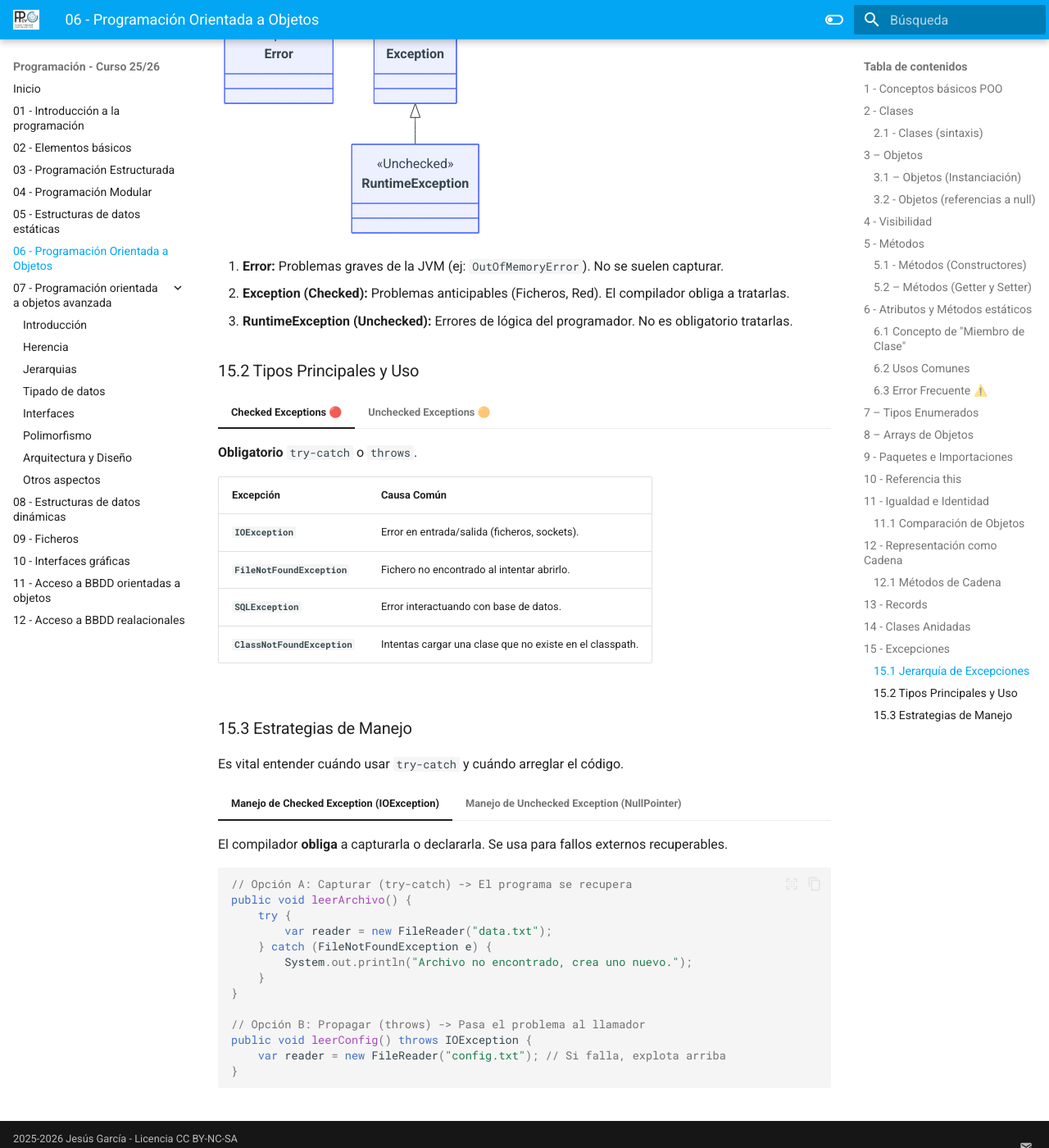
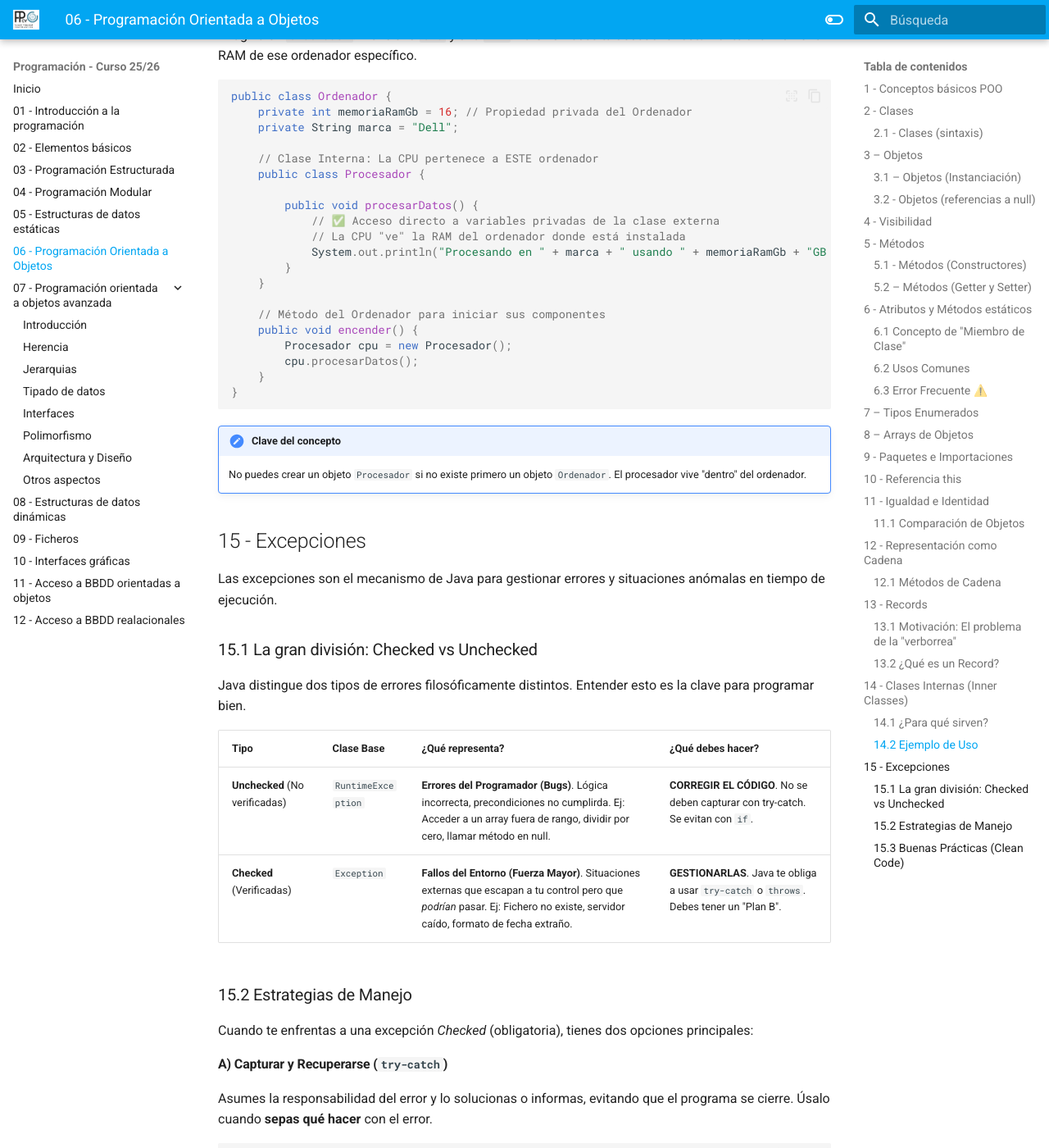
Before and after one commit to jssdocente/pg2526d, an MkDocs documentation site: the page built from docs/temas/06/index.md, in a window 1280 px wide and 1400 px high, scrolled down 12766 px. Shown: the whole window at 82% size. Built offline with MkDocs 1.6.1 and Material for MkDocs 9.7.7, drawn with Linux system fonts in a browser that asks for light colours; some of the changed text lies outside the part shown.

Commit message:
Update UT6 doc

````diff
--- a/docs/temas/06/index.md
+++ b/docs/temas/06/index.md
@@ -367,153 +367,144 @@
 
 ## 13 - Records
 
-Introducidos en Java 14, definen clases inmutables de datos ("Data Carriers") de forma concisa.
+### 13.1 Motivación: El problema de la "verborrea"
+
+En Java, crear una clase simple para almacenar datos (conocida como POJO o DTO) tradicionalmente requería escribir mucho código repetitivo (*boilerplate*): campos privados, constructores, getters, setters, y sobrescribir `equals()`, `hashCode()` y `toString()`.
+
+**Comparativa:** Para guardar simplemente un nombre y una edad:
+
+=== "Clase Tradicional (POJO)"
+    ```java
+    public class Persona {
+        private final String nombre;
+        private final int edad;
+
+        public Persona(String nombre, int edad) {
+            this.nombre = nombre;
+            this.edad = edad;
+        }
+
+        public String getNombre() { return nombre; }
+        public int getEdad() { return edad; }
+
+        @Override
+        public boolean equals(Object o) { ... } // +10 líneas
+        @Override
+        public int hashCode() { ... } // +5 líneas
+        @Override
+        public String toString() { ... } // +3 líneas
+    }
+    ```
+
+=== "Record (Java 14+)"
+    ```java
+    public record Persona(String nombre, int edad) {}
+    ```
+
+### 13.2 ¿Qué es un Record?
+
+Un `record` es un tipo especial de clase pensado para actuar exclusivamente como **transportador de datos inmutables**.
+Al definirlo, el compilador genera automáticamente:
+
+*   Un **constructor** con todos los argumentos.
+*   Métodos de acceso (sin prefijo `get`, ej: `persona.nombre()`).
+*   Implementaciones correctas de `equals()`, `hashCode()` y `toString()`.
+
+!!! warning "Limitaciones importantes"
+    *   Son **inmutables**: No tienen `setters`. Una vez creados, sus datos no cambian.
+    *   Son **finales**: No se puede heredar de un record ni un record puede heredar de otra clase (aunque sí implementar interfaces).
+
+## 14 - Clases Internas (Inner Classes)
+
+Una **Clase Interna** es una clase definida dentro de otra clase. A diferencia de las clases normales, una clase interna está vinculada a una **instancia concreta** de la clase externa.
+
+### 14.1 ¿Para qué sirven?
+Se utilizan cuando una clase **solo tiene sentido en el contexto de otra** y necesita acceder a sus datos privados para funcionar. Ayudan a mantener el código organizado y mejoran la encapsulación (la clase interna puede ser privada, ocultándola del resto del mundo).
+
+### 14.2 Ejemplo de Uso
+
+Imagina un `Ordenador`. Tiene una `CPU` y una `RAM`. La CPU necesita acceder directamente a la memoria RAM de ese ordenador específico.
 
 ```java
-public record Persona(String nombre, int edad) {}
-```
+public class Ordenador {
+    private int memoriaRamGb = 16; // Propiedad privada del Ordenador
+    private String marca = "Dell";
 
-!!! check "Ventajas Automáticas"
-    *   ✅ **Constructor** canónico explícito.
-    *   ✅ Métodos **`equals`, `hashCode`, `toString`**.
-    *   ✅ Accessors (ej: `nombre()`, `edad()`).
+    // Clase Interna: La CPU pertenece a ESTE ordenador
+    public class Procesador {
 
-## 14 - Clases Anidadas
-
-Permiten definir una clase dentro de otra para agrupar lógicamente clases que solo se usan en un lugar, aumentando la encapsulación.
-
-| Tipo | Sintaxis | Descripción | Acceso a Externa |
-| :--- | :--- | :--- | :--- |
-| **Static Nested** | `static class B` | Asocia con la CLASE externa. | No accede a `this` externo (solo `static`). |
-| **Inner Class** | `class B` | Asocia con la INSTANCIA externa. | Accede a miembros `private` de la instancia externa. |
-
-**Ejemplos y Diferencias**
-
-=== "Static Nested Class"
-    Útil para clases de utilidad o builders que no dependen de la instancia particular del objeto padre.
-
-    ```java
-    public class Externa {
-        private static int datoStatic = 1;
-
-        // Se comporta como una clase normal, pero dentro del namespace de Externa
-        public static class Anidada {
-            void print() { System.out.println(datoStatic); }
+        public void procesarDatos() {
+            // ✅ Acceso directo a variables privadas de la clase externa
+            // La CPU "ve" la RAM del ordenador donde está instalada
+            System.out.println("Procesando en " + marca + " usando " + memoriaRamGb + "GB de RAM");
         }
     }
 
-    // Instanciación (Directa)
-    Externa.Anidada obj = new Externa.Anidada();
-    ```
+    // Método del Ordenador para iniciar sus componentes
+    public void encender() {
+        Procesador cpu = new Procesador();
+        cpu.procesarDatos();
+    }
+}
+```
 
-=== "Inner Class"
-    Útil para crear objetos dependientes, como un Iterador o un Motor de un Coche específico.
-
-    ```java
-    public class Coche {
-        private String modelo = "Tesla";
-
-        // Vive SOLO asociada a un objeto Coche concreto
-        public class Motor {
-            void encender() {
-                // Accede al campo privado 'modelo' de SU coche contenedor
-                System.out.println("Arrancando " + modelo);
-            }
-        }
-    }
-
-    // Instanciación (Requiere objeto externo)
-    Coche miCoche = new Coche();
-    Coche.Motor motor = miCoche.new Motor();
-    ```
+!!! note "Clave del concepto"
+    No puedes crear un objeto `Procesador` si no existe primero un objeto `Ordenador`. El procesador vive "dentro" del ordenador.
 
 ## 15 - Excepciones
 
-Las excepciones son eventos que interrumpen el flujo normal del programa. En Java, todas heredan de la clase `Throwable`.
+Las excepciones son el mecanismo de Java para gestionar errores y situaciones anómalas en tiempo de ejecución.
 
-### 15.1 Jerarquía de Excepciones
+### 15.1 La gran división: Checked vs Unchecked
 
-```mermaid
-classDiagram
-    class Throwable
-    class Error {
-        <<Irrecuperable>>
+Java distingue dos tipos de errores filosóficamente distintos. Entender esto es la clave para programar bien.
+
+| Tipo | Clase Base | ¿Qué representa? | ¿Qué debes hacer? |
+| :--- | :--- | :--- | :--- |
+| **Unchecked** (No verificadas) | `RuntimeException` | **Errores del Programador (Bugs)**. Lógica incorrecta, precondiciones no cumplirda. Ej: Acceder a un array fuera de rango, dividir por cero, llamar método en null. | **CORREGIR EL CÓDIGO**. No se deben capturar con try-catch. Se evitan con `if`. |
+| **Checked** (Verificadas) | `Exception` | **Fallos del Entorno (Fuerza Mayor)**. Situaciones externas que escapan a tu control pero que *podrían* pasar. Ej: Fichero no existe, servidor caído, formato de fecha extraño. | **GESTIONARLAS**. Java te obliga a usar `try-catch` o `throws`. Debes tener un "Plan B". |
+
+### 15.2 Estrategias de Manejo
+
+Cuando te enfrentas a una excepción *Checked* (obligatoria), tienes dos opciones principales:
+
+#### A) Capturar y Recuperarse (`try-catch`)
+Asumes la responsabilidad del error y lo solucionas o informas, evitando que el programa se cierre. Úsalo cuando **sepas qué hacer** con el error.
+
+```java
+public void esperarUnSegundo() {
+    System.out.println("Iniciando espera...");
+    try {
+        // Thread.sleep lanza InterruptedException (Checked)
+        // Obliga a gestionar: "¿Qué pasa si alguien interrumpe la espera?"
+        Thread.sleep(1000);
+    } catch (InterruptedException e) {
+        // Plan B: Informar y quizás detener la operación actual limpiamente
+        System.out.println("¡La espera fue interrumpida!");
     }
-    class Exception {
-        <<Checked>>
-    }
-    class RuntimeException {
-        <<Unchecked>>
-    }
-
-    Throwable <|-- Error
-    Throwable <|-- Exception
-    Exception <|-- RuntimeException
+    System.out.println("Fin"); // El programa continúa
+}
 ```
 
-1.  **Error:** Problemas graves de la JVM (ej: `OutOfMemoryError`). No se suelen capturar.
-2.  **Exception (Checked):** Problemas anticipables (Ficheros, Red). El compilador obliga a tratarlas.
-3.  **RuntimeException (Unchecked):** Errores de lógica del programador. No es obligatorio tratarlas.
+#### B) Propagar (`throws`)
+Decides que este método no es el lugar adecuado para solucionar el problema. "Pasas la patata caliente" a quien llamó a este método.
 
-### 15.2 Tipos Principales y Uso
+```java
+// Aviso en la firma: "Oye, quien me use debe saber que esto puede fallar"
+public void conectarServidor() throws Exception {
+    // Si falla aquí, la excepción salta fuera del método
+    // y debe ser gestionada por quien llamó a conectarServidor()
+    realizarConexionCompleja();
+}
+```
 
-=== "Checked Exceptions 🔴"
-    **Obligatorio** `try-catch` o `throws`.
+### 15.3 Buenas Prácticas (Clean Code)
 
-    | Excepción | Causa Común |
-    | :--- | :--- |
-    | **`IOException`** | Error en entrada/salida (ficheros, sockets). |
-    | **`FileNotFoundException`** | Fichero no encontrado al intentar abrirlo. |
-    | **`SQLException`** | Error interactuando con base de datos. |
-    | **`ClassNotFoundException`** | Intentas cargar una clase que no existe en el classpath. |
-
-=== "Unchecked Exceptions 🟠"
-    **Opcional**. Errores que se deberían arreglar en el código.
-
-    | Excepción | Causa Común |
-    | :--- | :--- |
-    | **`NullPointerException`** | Acceso a miembro de una referencia `null`. |
-    | **`IndexOutOfBoundsException`** | Acceso a índice inválido en Array/Lista. |
-    | **`IllegalArgumentException`** | Argumento inválido pasado a un método. |
-    | **`ArithmeticException`** | División por cero lógica. |
-    | **`NumberFormatException`** | Error al convertir String a número (`"hola"` a int). |
-
-### 15.3 Estrategias de Manejo
-
-Es vital entender cuándo usar `try-catch` y cuándo arreglar el código.
-
-=== "Manejo de Checked Exception (IOException)"
-    El compilador **obliga** a capturarla o declararla. Se usa para fallos externos recuperables.
-
+1.  **Nunca te "tragues" una excepción**:
     ```java
-    // Opción A: Capturar (try-catch) -> El programa se recupera
-    public void leerArchivo() {
-        try {
-            var reader = new FileReader("data.txt");
-        } catch (FileNotFoundException e) {
-            System.out.println("Archivo no encontrado, crea uno nuevo.");
-        }
-    }
-
-    // Opción B: Propagar (throws) -> Pasa el problema al llamador
-    public void leerConfig() throws IOException {
-        var reader = new FileReader("config.txt"); // Si falla, explota arriba
-    }
+    catch (Exception e) { } // ❌ MAL: El error ocurre en silencio y el programa sigue en estado inestable.
     ```
-
-=== "Manejo de Unchecked Exception (NullPointer)"
-    NO se suelen capturar. Indican un **bug**. La solución es corregir el código, no usar try-catch.
-
-    ```java
-    // ❌ MAL: Capturar un error de lógica
-    try {
-        System.out.println(usuario.nombre.toUpperCase());
-    } catch (NullPointerException e) {
-        // Esto oculta el bug real
-    }
-
-    // ✅ BIEN: Programación defensiva (evitar el error)
-    if (usuario != null && usuario.nombre != null) {
-        System.out.println(usuario.nombre.toUpperCase());
-    }
-    ```
+2.  **No captures `NullPointerException`**:
+    Si tienes un `NullPointerException`, tu código está mal. No pongas un `try-catch`, pon un `if (x != null)`.
+3.  **Captura lo específico**:
+    Es mejor capturar `InterruptedException` que capturar `Exception` (que capturaría todo, ocultando otros bugs).
````
